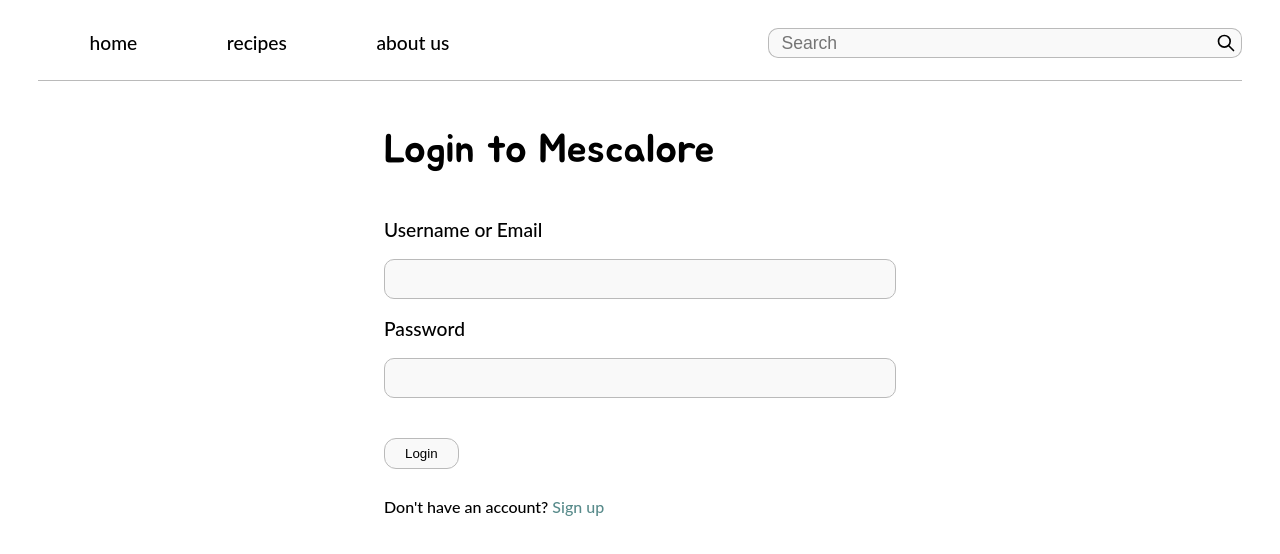
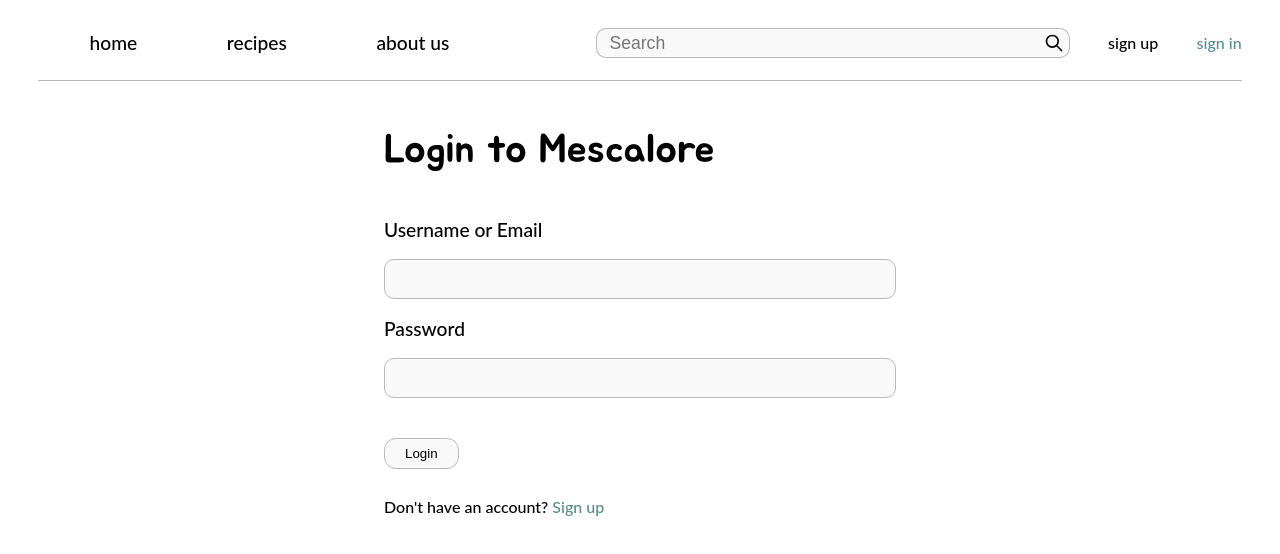
Before and after one commit to henryrossi/Mescalore, a React (Create React App) app in the folder frontend/: page /sign-in in a window 1280 px wide. Shown: the top 554 px of the page. Built offline with nearby package versions, Linux system fonts and the light colour scheme; no server answers; what apollo-upload-client would draw is missing.

Commit message:
added sign in and sign up to navbar

```diff
--- a/frontend/src/components/Navbar.css
+++ b/frontend/src/components/Navbar.css
@@ -42,7 +42,7 @@
 .searchBar {
   display: none;
   float: right;
-  width: 37%;
+  width: 20%;
   height: 30px;
   font-size: 1.1em;
   border: 1px solid #bababa;
@@ -82,6 +82,13 @@
   width: 100%;
 }
 
+.user-auth {
+  display: none;
+  float: right;
+  font-size: 0.8em;
+  margin: 30px 3% 0 0;
+}
+
 @media only screen and (min-width: 40em) {
   .searchButton {
     display: none;
@@ -92,12 +99,18 @@
   .searchBarButton {
     display: inline-block;
   }
+  .user-auth {
+    display: inline-block;
+  }
 }
 
 @media only screen and (min-width: 63em) {
   header nav a {
     font-size: 1.2em;
   }
+  .user-auth {
+    font-size: 1em;
+  }
   .searchBar {
     width: 35%;
   }
--- a/frontend/src/components/Navbar.jsx
+++ b/frontend/src/components/Navbar.jsx
@@ -40,6 +40,22 @@
           >
             about us
           </Link>
+          {!localStorage.getItem("token") &&
+            <>
+              <Link
+                className={currentSubsite === "sign-in" ? "active user-auth" : "user-auth"}
+                to="/sign-in"
+              >
+                sign in
+              </Link>
+              <Link
+                className={currentSubsite === "sign-up" ? "active user-auth" : "user-auth"}
+                to="/sign-up"
+              >
+                sign up
+              </Link>
+            </>
+          }
           <button onClick={handleNavigateEmpty} className="searchButton">
             <IconSearch size={20} />
           </button>
--- a/frontend/src/pages/SignIn.jsx
+++ b/frontend/src/pages/SignIn.jsx
@@ -40,7 +40,7 @@
 
   return (
     <div id="fullpage">
-      <Navbar />
+      <Navbar currentSubsite={"sign-in"} />
       <form className="login-register-form" onSubmit={onSubmit}>
         <h1>Login to Mescalore</h1>
         <label>
--- a/frontend/src/pages/SignUp.jsx
+++ b/frontend/src/pages/SignUp.jsx
@@ -45,7 +45,7 @@
 
   return (
     <div id="fullpage">
-      <Navbar />
+      <Navbar currentSubsite={"sign-up"} />
       <form className="login-register-form" onSubmit={onSubmit}>
         <h1>Create your account</h1>
         <label>
```
